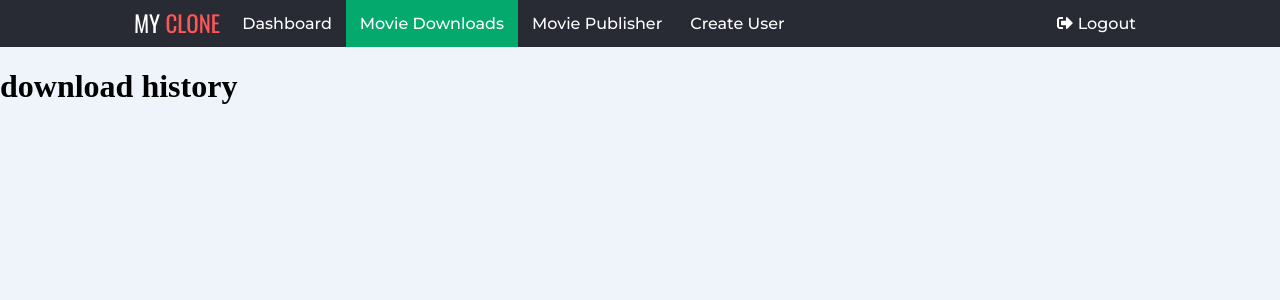
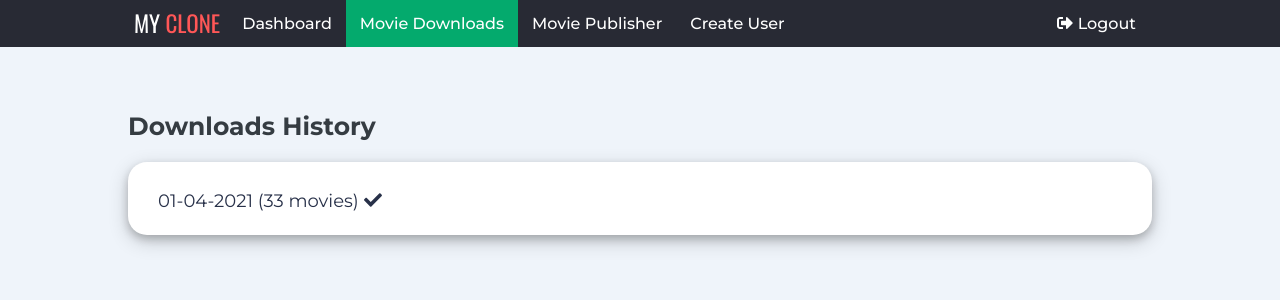
Before and after one commit to mdshemul48/MY-CLONE, a React (Create React App) app in the folder frontend/: page /downloads in a window 1280 px wide. Shown: the top 300 px of the page. Built offline with nearby package versions, Linux system fonts and the light colour scheme.

Commit message:
adding download history

```diff
--- /dev/null
+++ b/frontend/src/Download_History/components/DownloadHistory.css
@@ -0,0 +1,5 @@
+.download-report {
+  color: #283149;
+
+  margin-bottom: 50px;
+}
--- /dev/null
+++ b/frontend/src/Download_History/components/DownloadHistory.js
@@ -0,0 +1,13 @@
+import React from "react";
+import HistoryLine from "./HistoryLine";
+
+import Card from "../../shared/components/UIElements/Card";
+import "./DownloadHistory.css";
+const DonwloadHistory = (props) => {
+  return (
+    <Card className="download-report">
+      <HistoryLine>01-04-2021 (33 movies)</HistoryLine>
+    </Card>
+  );
+};
+export default DonwloadHistory;
--- /dev/null
+++ b/frontend/src/Download_History/components/HistoryLine.js
@@ -0,0 +1,11 @@
+import React from "react";
+import { FontAwesomeIcon } from "@fortawesome/react-fontawesome";
+import { faCheck } from "@fortawesome/free-solid-svg-icons";
+const HistoryLine = (props) => {
+  return (
+    <p className="history-line">
+      {props.children} <FontAwesomeIcon icon={faCheck} />
+    </p>
+  );
+};
+export default HistoryLine;
--- /dev/null
+++ b/frontend/src/Download_History/pages/Downloads.css
@@ -0,0 +1,9 @@
+.download-history {
+  width: 80%;
+  margin: auto;
+  margin-top: 5%;
+}
+.history-title {
+  font-size: 25px;
+  font-weight: 700;
+}
--- a/frontend/src/Download_History/pages/Downloads.js
+++ b/frontend/src/Download_History/pages/Downloads.js
@@ -1,7 +1,17 @@
 import React from "react";
 
+import Title from "../../shared/components/UIElements/Title";
+import "./Downloads.css";
+import DownloadHistory from "../components/DownloadHistory";
 const Downloads = (props) => {
-  return <h1>download history</h1>;
+  return (
+    <React.Fragment>
+      <div className="download-history">
+        <Title className="history-title">Downloads history</Title>
+        <DownloadHistory />
+      </div>
+    </React.Fragment>
+  );
 };
 
 export default Downloads;
--- /dev/null
+++ b/frontend/src/shared/components/UIElements/Card.css
@@ -0,0 +1,8 @@
+.card {
+  border-radius: 19px;
+  background-color: #ffffff;
+  padding: 10px 30px 5px;
+  font-family: "Montserrat", sans-serif;
+  font-size: 18px;
+  box-shadow: 0 4px 8px 0 rgba(0, 0, 0, 0.2), 0 6px 20px 0 rgba(0, 0, 0, 0.19);
+}
--- /dev/null
+++ b/frontend/src/shared/components/UIElements/Card.js
@@ -0,0 +1,11 @@
+import React from "react";
+
+import "./Card.css";
+
+const Card = (props) => {
+  return (
+    <div className={`card ${props.className || ""}`}>{props.children}</div>
+  );
+};
+
+export default Card;
```
Also changed, not shown: frontend/src/Download_History/components/HistoryLine.css (added).
